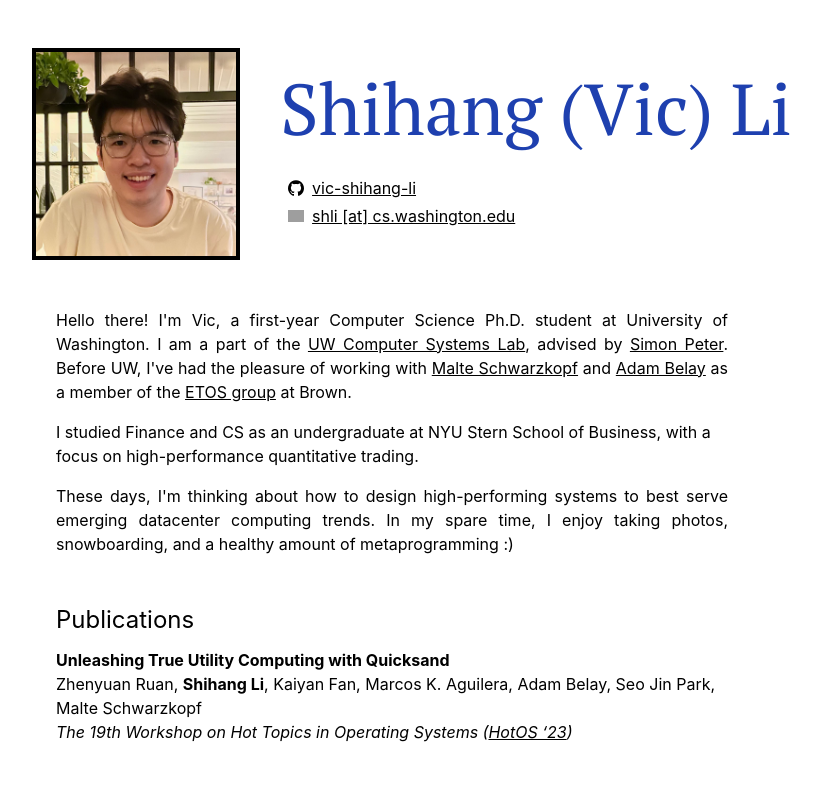
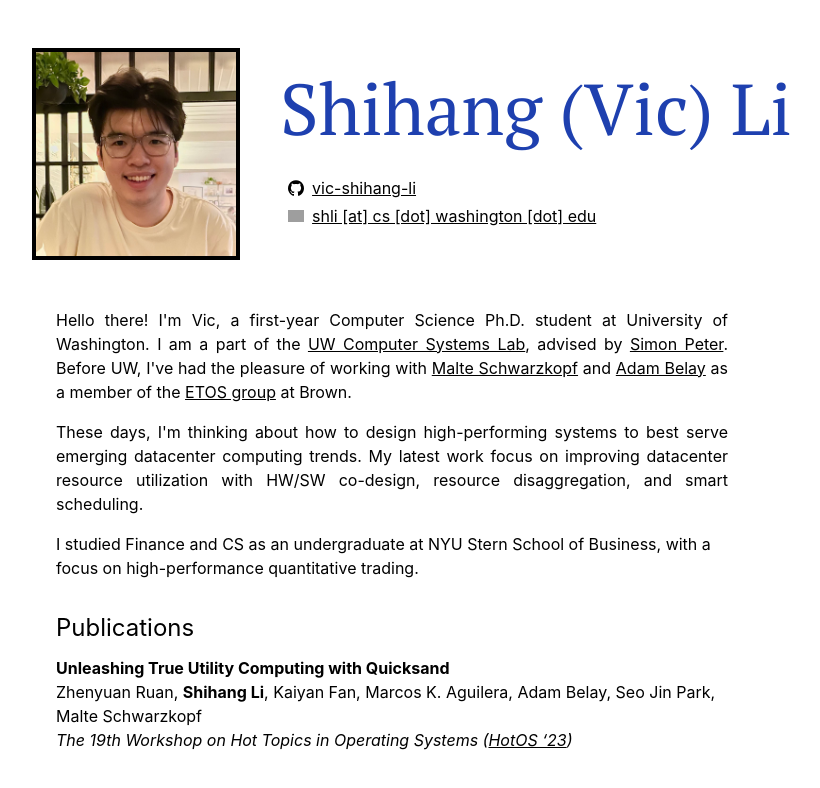
Before and after one commit to vic-lsh/vli, a Next.js app: page / in a window 1280 px wide. Shown: the top 788 px of the page, without its empty margins (248-1068 px from the left). Built offline with nearby package versions, Linux system fonts and the light colour scheme; grey boxes are pictures that could not be loaded.

Commit message:
tweak bio

```diff
--- a/pages/index.tsx
+++ b/pages/index.tsx
@@ -7,7 +7,7 @@ import { NavTab } from "../components/nav-tab";
 
 const GH_URL = "https://www.github.com/vic-shihang-li";
 
-const EMAIL_ADDR = "shli [at] cs.washington.edu";
+const EMAIL_ADDR = "shli [at] cs [dot] washington [dot] edu";
 
 const FEATURE_FLAGS = {
   enable_blogs: false,
@@ -105,28 +105,31 @@ const PersonalIntroArea = () => {
           Malte Schwarzkopf
         </UrlLink>
         {` and `}
-        <UrlLink href="https://www.abelay.me/">Adam Belay</UrlLink>
+        <UrlLink href="http://www.abelay.me/">Adam Belay</UrlLink>
         {` as a member of the `}
         <UrlLink href="https://etos.cs.brown.edu">ETOS group</UrlLink>
         {` at Brown.`}
       </p>
-      <p>
-        {`I studied Finance and CS as an undergraduate at NYU Stern School of Business,
-        with a focus on high-performance quantitative trading.`}
-      </p>
-
       <p className="text-justify">
         <span>
           {`These days, I'm thinking about how to design high-performing
           systems to best serve emerging datacenter computing trends. `}
         </span>
         <span>
+          {`My latest work focus on improving datacenter resource utilization
+          with HW/SW co-design, resource disaggregation, and smart scheduling.`}
+        </span>
+        {/*
+        <span>
           {`In my spare time, I enjoy taking photos, snowboarding, and a
           healthy amount of metaprogramming :)`}
         </span>
+        */}
       </p>
-
-      <p className="text-justify"></p>
+      <p>
+        {`I studied Finance and CS as an undergraduate at NYU Stern School of Business,
+        with a focus on high-performance quantitative trading.`}
+      </p>
     </div>
   );
 };
```
